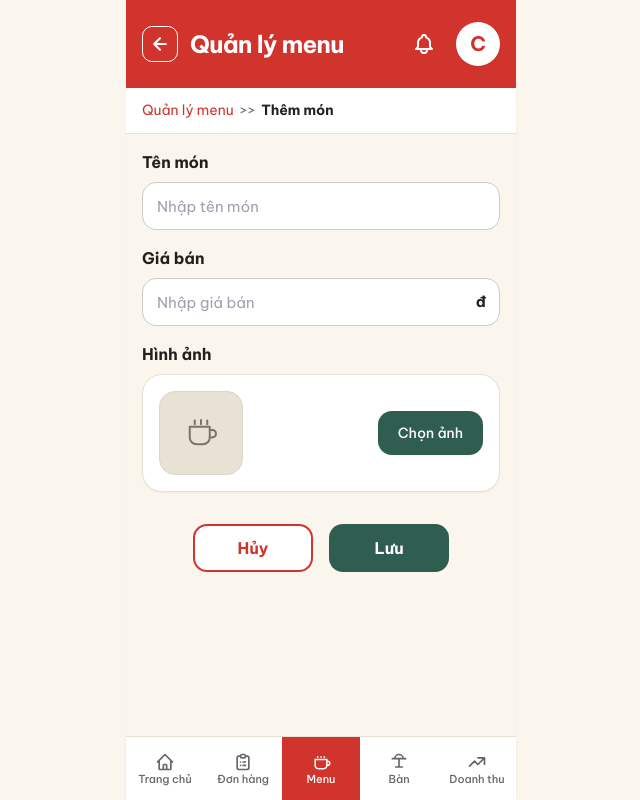
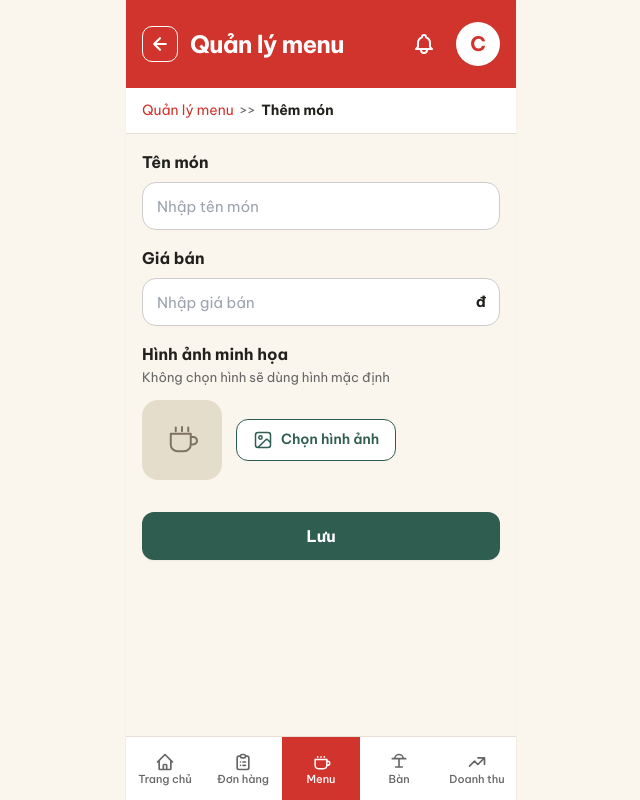
Before and after one commit to qbao020206-tech/cafe458-system-50K142.08, a React (Vite) app in the folder Front-End/: page /admin/menu/add in a window 1280 px wide. Shown: the whole page, without its empty margins (319-959 px from the left). Built offline with nearby package versions, Linux system fonts and the light colour scheme; no server answers; sample sign-in values are in the browser's storage.

Commit message:
Fix add menu

```diff
--- a/Front-End/src/pages/admin/AddDishPage.tsx
+++ b/Front-End/src/pages/admin/AddDishPage.tsx
@@ -231,15 +231,18 @@ export const AddDishPage: React.FC = () => {
             )}
           </div>
 
-          {/* Khu vực Chọn hình ảnh món */}
+          {/* Khu vực Chọn hình ảnh minh họa chuẩn Figma */}
           <div className="mb-6">
-            <span className="block font-bold text-[16px] text-[#22201C] mb-2">
-              Hình ảnh
+            <span className="block font-bold text-[16px] text-[#22201C] mb-0.5">
+              Hình ảnh minh họa
             </span>
+            <p className="text-[13px] text-[#666666] font-normal mb-3">
+              Không chọn hình sẽ dùng hình mặc định
+            </p>
 
-            <div className="bg-white rounded-[20px] p-4 border border-[#E8E0D2] shadow-sm flex items-center justify-between">
+            <div className="flex items-center space-x-3.5">
               {/* Khung hiển thị ảnh preview hoặc icon ly */}
-              <div className="w-[84px] h-[84px] rounded-[16px] bg-[#E8E2D5] flex items-center justify-center overflow-hidden flex-shrink-0 border border-[#DDD5C7]">
+              <div className="w-[80px] h-[80px] rounded-[16px] bg-[#E5DDCB] flex items-center justify-center overflow-hidden flex-shrink-0">
                 {imagePreview ? (
                   <img
                     src={imagePreview}
@@ -251,7 +254,7 @@ export const AddDishPage: React.FC = () => {
                 )}
               </div>
 
-              {/* Input file ẩn và nút Chọn ảnh */}
+              {/* Input file ẩn và nút Chọn hình ảnh / Đổi hình ảnh */}
               <input
                 type="file"
                 ref={fileInputRef}
@@ -264,26 +267,36 @@ export const AddDishPage: React.FC = () => {
                 type="button"
                 disabled={uploadingImage}
                 onClick={() => fileInputRef.current?.click()}
-                className="h-[44px] px-5 rounded-[14px] bg-[#2F5D50] text-white text-[14px] font-medium flex items-center justify-center cursor-pointer active:scale-95 transition-transform shadow-sm disabled:opacity-60"
+                className="h-[42px] px-4 rounded-[12px] border border-[#2F5D50] bg-white text-[#2F5D50] text-[14px] font-semibold flex items-center space-x-2 cursor-pointer active:scale-95 transition-transform disabled:opacity-60"
               >
-                {uploadingImage ? "Đang tải ảnh..." : "Chọn ảnh"}
+                <svg
+                  className="w-5 h-5 text-[#2F5D50]"
+                  fill="none"
+                  stroke="currentColor"
+                  strokeWidth="1.8"
+                  viewBox="0 0 24 24"
+                >
+                  <rect width="18" height="18" x="3" y="3" rx="3" ry="3" />
+                  <circle cx="9" cy="9" r="2" />
+                  <path d="m21 15-3.086-3.086a2 2 0 0 0-2.828 0L6 21" />
+                </svg>
+                <span>
+                  {uploadingImage
+                    ? "Đang tải ảnh..."
+                    : imagePreview
+                    ? "Đổi hình ảnh"
+                    : "Chọn hình ảnh"}
+                </span>
               </button>
             </div>
           </div>
 
-          {/* Hai nút Hủy & Lưu chuẩn Figma */}
-          <div className="flex items-center justify-center gap-4 mt-8">
-            <button
-              type="button"
-              onClick={() => navigate("/admin/menu")}
-              className="w-[120px] h-[48px] rounded-[14px] bg-white border-2 border-[#D1342C] text-[#D1342C] font-bold text-[16px] flex items-center justify-center cursor-pointer active:scale-95 transition-transform"
-            >
-              Hủy
-            </button>
+          {/* Nút Lưu chuẩn Figma (toàn chiều rộng, không có nút Hủy) */}
+          <div className="mt-8">
             <button
               type="submit"
               disabled={submitting}
-              className="w-[120px] h-[48px] rounded-[14px] bg-[#2F5D50] text-white font-bold text-[16px] flex items-center justify-center cursor-pointer active:scale-95 transition-transform disabled:opacity-60"
+              className="w-full h-[48px] rounded-[12px] bg-[#2F5D50] text-white font-bold text-[16px] flex items-center justify-center cursor-pointer active:scale-95 transition-transform shadow-sm disabled:opacity-60"
             >
               {submitting ? "Đang lưu..." : "Lưu"}
             </button>
--- a/Front-End/src/pages/admin/EditDishPage.tsx
+++ b/Front-End/src/pages/admin/EditDishPage.tsx
@@ -294,15 +294,15 @@ export const EditDishPage: React.FC = () => {
             )}
           </div>
 
-          {/* Khu vực Chọn hình ảnh món */}
+          {/* Khu vực Chọn hình ảnh món chuẩn Figma */}
           <div className="mb-4">
             <span className="block font-bold text-[16px] text-[#22201C] mb-2">
               Hình ảnh
             </span>
 
-            <div className="bg-white rounded-[20px] p-4 border border-[#E8E0D2] shadow-sm flex items-center justify-between">
+            <div className="flex items-center space-x-3.5">
               {/* Khung hiển thị ảnh preview hoặc icon ly */}
-              <div className="w-[84px] h-[84px] rounded-[16px] bg-[#E8E2D5] flex items-center justify-center overflow-hidden flex-shrink-0 border border-[#DDD5C7]">
+              <div className="w-[80px] h-[80px] rounded-[16px] bg-[#E5DDCB] flex items-center justify-center overflow-hidden flex-shrink-0">
                 {imagePreview ? (
                   <img
                     src={imagePreview}
@@ -314,7 +314,7 @@ export const EditDishPage: React.FC = () => {
                 )}
               </div>
 
-              {/* Input file ẩn và nút Chọn ảnh */}
+              {/* Input file ẩn và nút Đổi hình ảnh */}
               <input
                 type="file"
                 ref={fileInputRef}
@@ -327,9 +327,20 @@ export const EditDishPage: React.FC = () => {
                 type="button"
                 disabled={uploadingImage}
                 onClick={() => fileInputRef.current?.click()}
-                className="h-[44px] px-5 rounded-[14px] bg-[#2F5D50] text-white text-[14px] font-medium flex items-center justify-center cursor-pointer active:scale-95 transition-transform shadow-sm disabled:opacity-60"
+                className="h-[42px] px-4 rounded-[12px] border border-[#2F5D50] bg-white text-[#2F5D50] text-[14px] font-semibold flex items-center space-x-2 cursor-pointer active:scale-95 transition-transform disabled:opacity-60"
               >
-                {uploadingImage ? "Đang tải ảnh..." : "Chọn ảnh"}
+                <svg
+                  className="w-5 h-5 text-[#2F5D50]"
+                  fill="none"
+                  stroke="currentColor"
+                  strokeWidth="1.8"
+                  viewBox="0 0 24 24"
+                >
+                  <rect width="18" height="18" x="3" y="3" rx="3" ry="3" />
+                  <circle cx="9" cy="9" r="2" />
+                  <path d="m21 15-3.086-3.086a2 2 0 0 0-2.828 0L6 21" />
+                </svg>
+                <span>{uploadingImage ? "Đang tải ảnh..." : "Đổi hình ảnh"}</span>
               </button>
             </div>
           </div>
@@ -367,19 +378,12 @@ export const EditDishPage: React.FC = () => {
             </div>
           </div>
 
-          {/* Hai nút Hủy & Lưu chuẩn Figma */}
-          <div className="flex items-center justify-center gap-4 mt-8">
-            <button
-              type="button"
-              onClick={() => navigate("/admin/menu")}
-              className="w-[120px] h-[48px] rounded-[14px] bg-white border-2 border-[#D1342C] text-[#D1342C] font-bold text-[16px] flex items-center justify-center cursor-pointer active:scale-95 transition-transform"
-            >
-              Hủy
-            </button>
+          {/* Nút Lưu chuẩn Figma (toàn chiều rộng, không có nút Hủy) */}
+          <div className="mt-8">
             <button
               type="submit"
               disabled={submitting}
-              className="w-[120px] h-[48px] rounded-[14px] bg-[#2F5D50] text-white font-bold text-[16px] flex items-center justify-center cursor-pointer active:scale-95 transition-transform disabled:opacity-60"
+              className="w-full h-[48px] rounded-[12px] bg-[#2F5D50] text-white font-bold text-[16px] flex items-center justify-center cursor-pointer active:scale-95 transition-transform shadow-sm disabled:opacity-60"
             >
               {submitting ? "Đang lưu..." : "Lưu"}
             </button>
```
